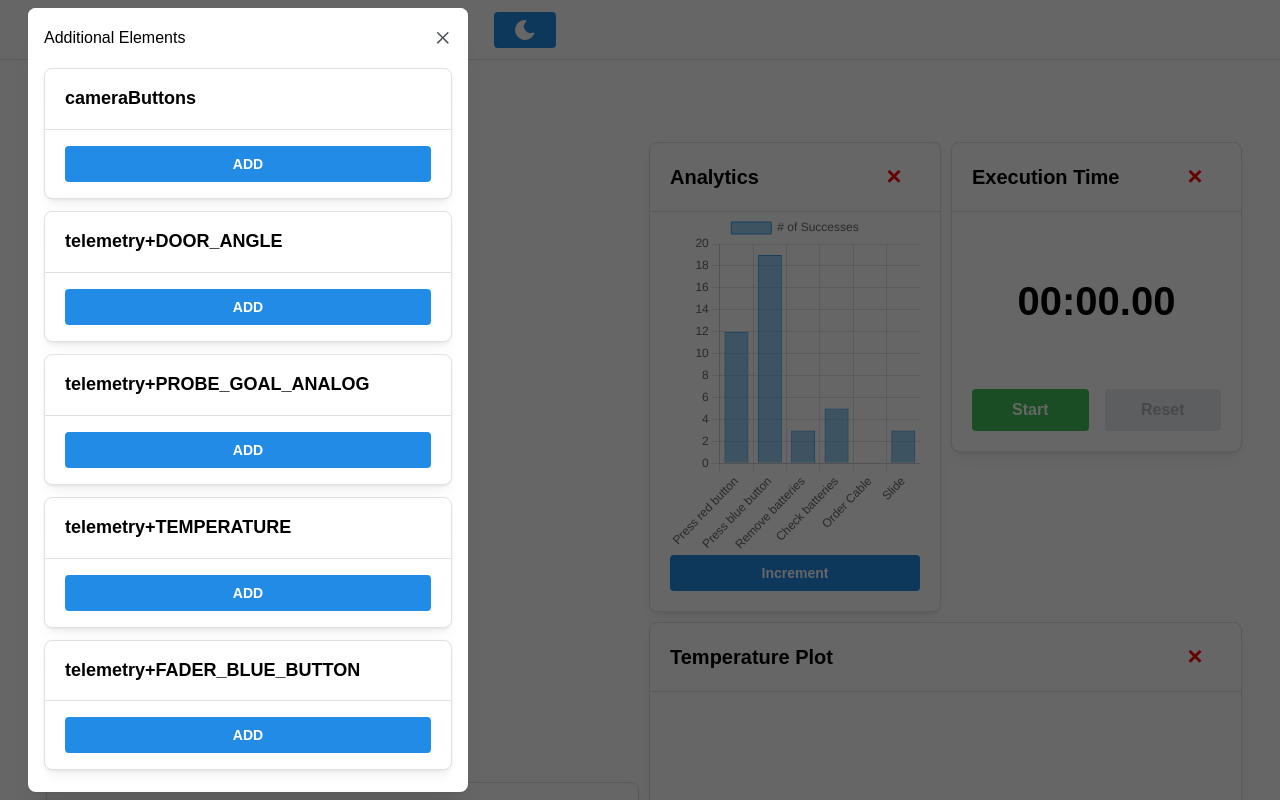
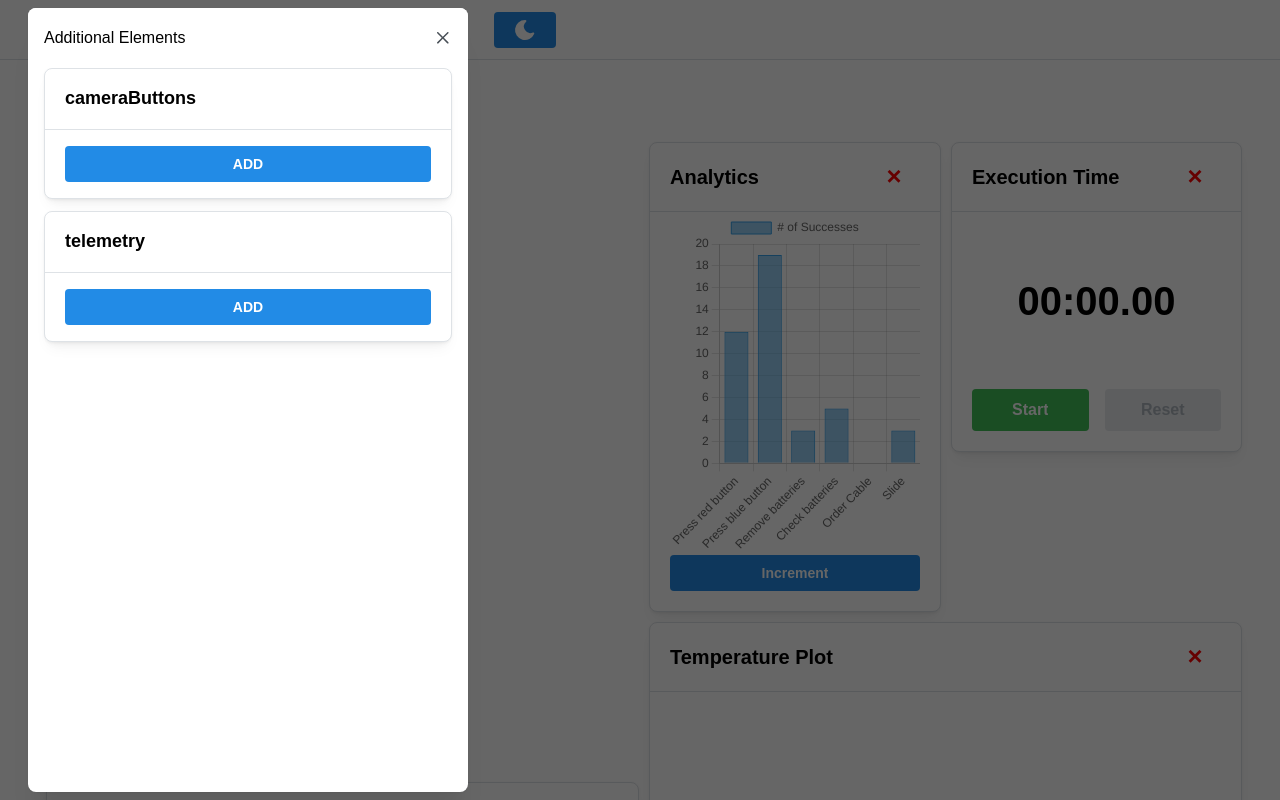
Before and after one commit to DavideB45/learning_react, a React (Create React App) app in the folder simple_gui/: page /executing in a window 1280 px wide. Both pictures are taken after a click on the button "Open Drawer". Shown: the top 800 px of the page. Built offline with nearby package versions, Linux system fonts and the light colour scheme.

Commit message:
improved drawer for adding the board sensor related stuff

```diff
--- a/simple_gui/src/modularInterface/modules.jsx
+++ b/simple_gui/src/modularInterface/modules.jsx
@@ -1,5 +1,5 @@
-import { Button, Card } from "@mantine/core";
-
+import { Button, Card, Modal, Select } from "@mantine/core";
+import { useState } from 'react';
 import ImageShower from "../components/ImageShower";
 import BoardStatus from "../components/BoardStatus";
 import APlot from '../components/APlot';
@@ -10,8 +10,8 @@ import CloseButton from "../components/CloseButton";
 import TelemetryPlot from "../components/TelemetryPlot";
 
 const validSensors = ['FADER', 'DOOR_ANGLE', 'PROBE_GOAL_ANALOG', 'TEMPERATURE', 'FADER_BLUE_BUTTON']
-const telemetryModules = validSensors.map((sensor) => {return 'telemetry+' + sensor})
-const all_modules = [ 'camera', 'cameraButtons', 'boardStatus', 'analytics', 'temperaturePlot', 'timer', ...telemetryModules]
+//const telemetryModules = validSensors.map((sensor) => {return 'telemetry+' + sensor})
+const all_modules = [ 'camera', 'cameraButtons', 'boardStatus', 'analytics', 'temperaturePlot', 'timer', 'telemetry']
 
 
 const defaultLayout = [
@@ -32,7 +32,7 @@ const currentLayout = [
 	{ x: 0, y: 10, w: 3, h: 2, i: 'telemetry+FADER', static: false, minW: 3, maxH:3, minH:2 },
 ]
 
-export { all_modules, defaultLayout, currentLayout, getNamedModule, getAddModule}
+export { all_modules, defaultLayout, currentLayout, getNamedModule}
 
 function getNamedModule({name, ros, paramClient, setViewSrv, onClose, toggleIsRunning, telemetryUpdaters}) {
 	switch(name) {
@@ -95,15 +95,60 @@ function getNamedModule({name, ros, paramClient, setViewSrv, onClose, toggleIsRu
 		}
 }
 
-function getAddModule(name, onClick){
+
+export function AddModule({name, addElement, layout}){
+
+	const [opened, setOpened] = useState(false);
+	const [selectedSensor, setSelectedSensor] = useState(null);
+
+	const usedSensors = layout
+		.filter(item => item.i.startsWith('telemetry+'))
+		.map(item => item.i.replace('telemetry+', ''));
+	const availableSensors = validSensors.filter(sensor => !usedSensors.includes(sensor));
+
+	const handleAddClick = () => {
+		if (name === "telemetry") {
+			setOpened(true);
+		} else {
+			addElement(name);
+		}
+	};
+
+	const handleConfirm = () => {
+		if (selectedSensor) {
+			addElement(`telemetry+${selectedSensor}`);
+			setSelectedSensor(null);
+			setOpened(false);
+		}
+	};
+
 	return (
+		<>
 		<Card shadow="sm" padding="lg" radius="md" withBorder>
 			<Card.Section withBorder inheritPadding py="md">
-				<h3 style={{ margin: 0 }}>{name}</h3>
+			<h3 style={{ margin: 0 }}>{name}</h3>
 			</Card.Section>
 			<Card.Section inheritPadding py="md">
-				<Button onClick={onClick} fullWidth>ADD</Button>
+			<Button
+				onClick={handleAddClick}
+				fullWidth
+				disabled={name === "telemetry" && availableSensors.length === 0}
+			>
+				ADD
+			</Button>
 			</Card.Section>
 		</Card>
+
+		<Modal opened={opened} onClose={() => setOpened(false)} title="Select Sensor" centered>
+			<Select label="Sensor Type" placeholder="Choose a sensor"
+				data={availableSensors} value={selectedSensor}
+				onChange={setSelectedSensor} searchable clearable
+			/>
+			<Button onClick={handleConfirm} fullWidth mt="md" disabled={!selectedSensor} >
+				Confirm
+			</Button>
+		</Modal>
+		</>
+
 	)
 }
--- a/simple_gui/src/views/MainView.jsx
+++ b/simple_gui/src/views/MainView.jsx
@@ -4,19 +4,22 @@ import "react-toastify/dist/ReactToastify.css";
 import { GridLayout } from 'react-grid-layout';
 import 'react-grid-layout/css/styles.css';
 import 'react-resizable/css/styles.css';
+import { AddModule } from '../modularInterface/modules';
 
 import { useDisclosure } from '@mantine/hooks';
 import { Drawer, Button } from '@mantine/core';
 
-import { defaultLayout, currentLayout, getNamedModule, all_modules, getAddModule } from '../modularInterface/modules';
-import { connectWebSocket } from '../hooks/useTaskBoard';
+import { defaultLayout, currentLayout, getNamedModule, all_modules } from '../modularInterface/modules';
 
 const telemetryRegister = {}
 
 function MainView({ paramClient, setViewSrv, ros, toggleRunning, taskboard_ws }) {
   // Reshape the layout
   const [layout, setLayout] = React.useState(currentLayout);
-  let additionalModules = all_modules.filter(name => !layout.some(item => item.i === name))
+  console.log('MainView render - layout:', layout);
+  const additionalModules = React.useMemo(() => {
+    return all_modules.filter(name => !layout.some(item => item.i === name));
+  }, [layout]);
   // Reshape the window
   const [width, setWidth] = React.useState(window.innerWidth - 64);
   // show/hide the menu
@@ -72,7 +75,11 @@ function MainView({ paramClient, setViewSrv, ros, toggleRunning, taskboard_ws })
        {
         additionalModules.map((name) => (
           <div key={name} style={{ marginBottom: '12px' }}>
-              {getAddModule(name, () => addElement(name))}
+            <AddModule
+              name={name}
+              addElement={addElement}
+              layout={layout}
+            />
           </div>
         ))
       }
--- a/simple_gui/src/views/WaitPage.jsx
+++ b/simple_gui/src/views/WaitPage.jsx
@@ -59,7 +59,7 @@ export default function WaitPage({ rosIP, rosStatus, boardIP, boardStatus }) {
 
           {/* Execute button */}
             <Group justify="flex-start" pt="lg">
-              <Link to="/check" style={{ textDecoration: "none" }}>
+              <Link to="/list" style={{ textDecoration: "none" }}>
                 <Button
                   disabled={!canExecute}
                   variant="gradient"
```
Lines whose indentation alone changed are shown as unchanged.
